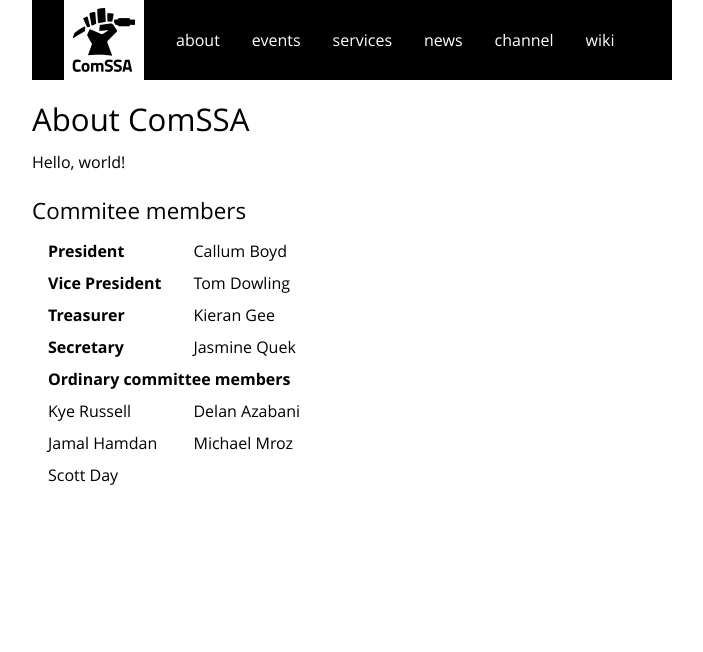
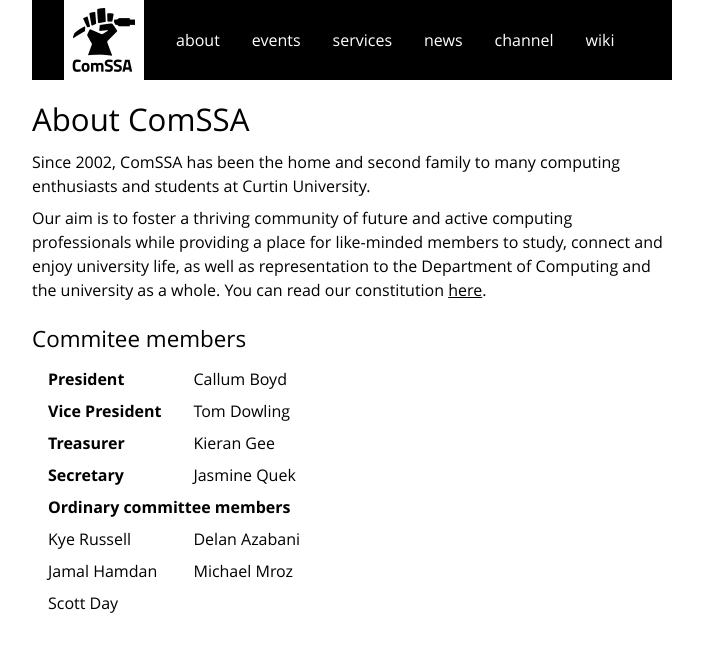
Before and after one commit to ComSSA/www.comssa.org.au, a Jekyll site: the page built from about/index.html, in a window 1280 px wide. Shown: the top 652 px of the page, without its empty margins (288-991 px from the left). Built offline with Jekyll 4.4.1, drawn with Linux system fonts in a browser that asks for light colours.

Commit message:
write about page

```diff
--- a/about/index.html
+++ b/about/index.html
@@ -3,7 +3,14 @@ layout: default
 title: About ComSSA
 ---
 
-<p>Hello, world!
+<p>Since 2002, ComSSA has been the home and second family to many computing
+enthusiasts and students at Curtin University.
+
+<p>Our aim is to foster a thriving community of future and active computing
+professionals while providing a place for like-minded members to study, connect
+and enjoy university life, as well as representation to the Department of
+Computing and the university as a whole. You can read our constitution <a href=
+"/static/const.pdf">here</a>.
 
 <h2>Commitee members</h2>
 
```
